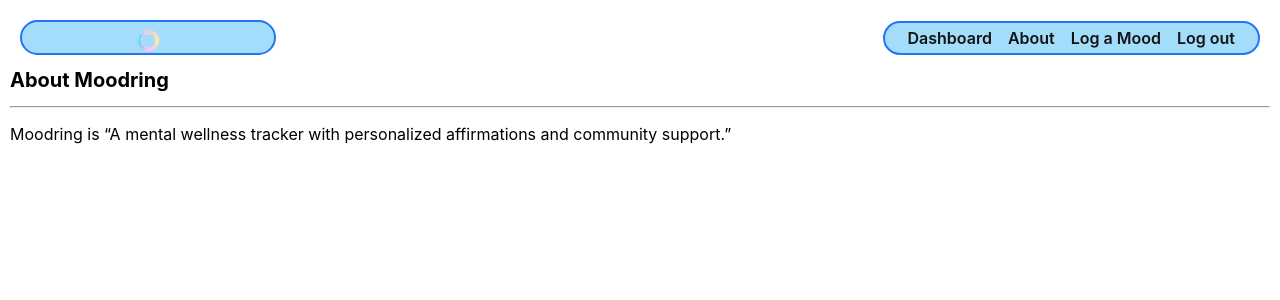
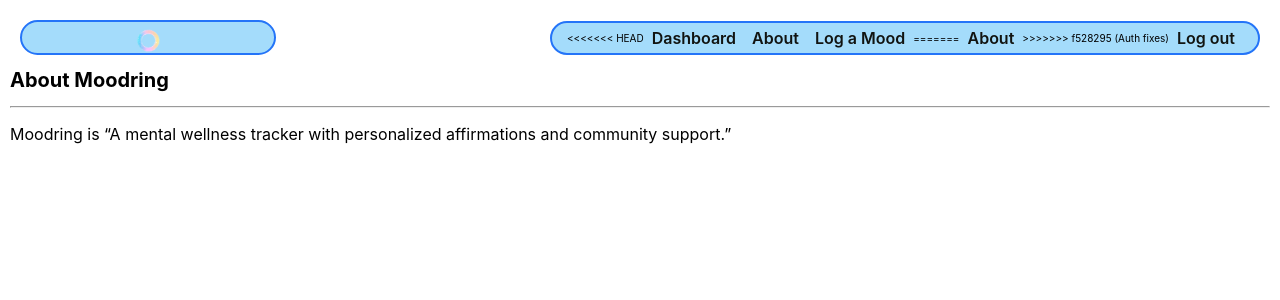
Before and after one commit to Mikebrown0409/moodring, a Django app: page /about/ in a window 1280 px wide. Shown: the top 300 px of the page. Run offline with Django 5.2, Linux system fonts and the light colour scheme; the visitor is signed in with stand-in values (Sample User, id 1).

Commit message:
Auth fixes

```diff
--- a/main_app/templates/base.html
+++ b/main_app/templates/base.html
@@ -22,9 +22,13 @@
       <nav>
         <ul>
           {% if user.is_authenticated %}
+<<<<<<< HEAD
           <li><a href="{% url 'moods' %}">Dashboard</a></li>
           <li><a href="{% url 'about' %}">About</a></li>
           <li><a href="{% url 'mood-create' %}">Log a Mood</a></li>
+=======
+          <li><a href="{% url 'about' %}">About</a></li>
+>>>>>>> f528295 (Auth fixes)
 
           <li>
             <form id="logout-form" method="post" action="{% url 'logout' %}">
```
